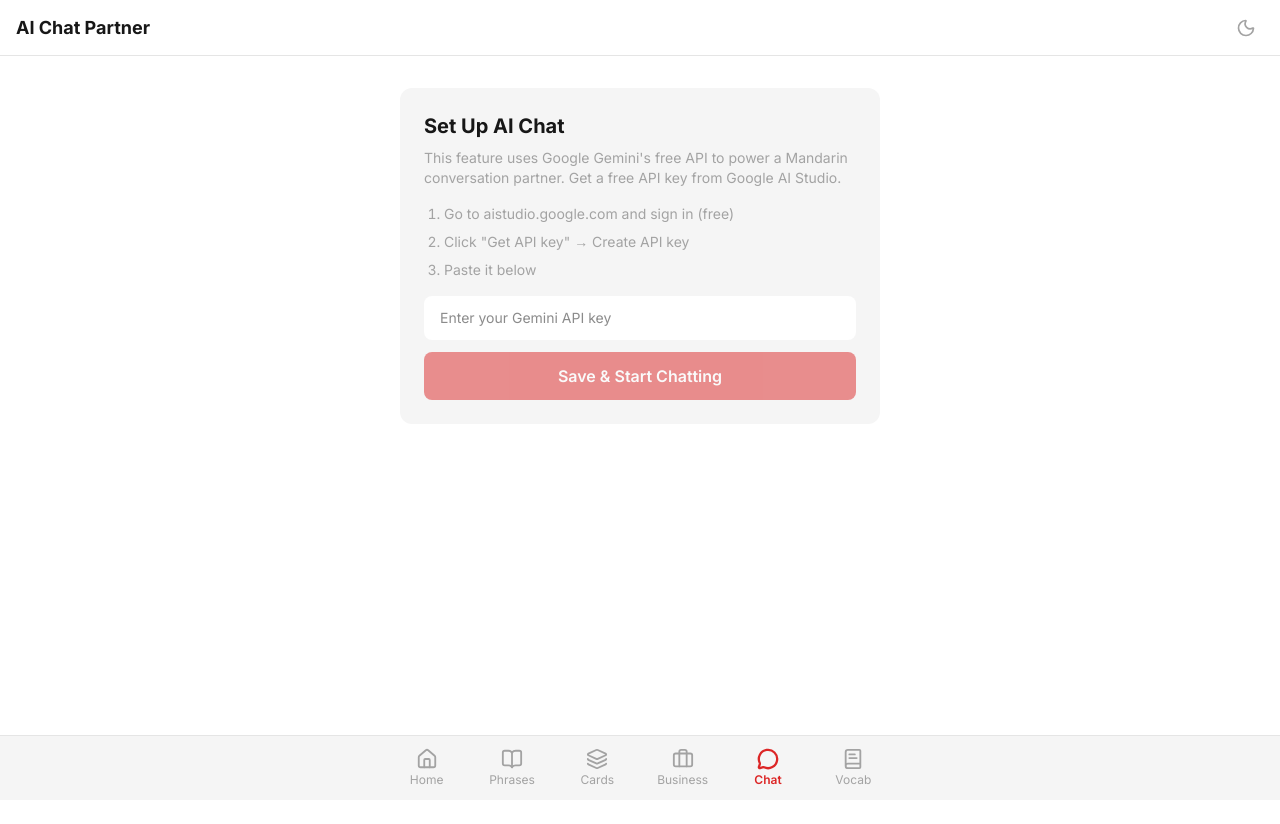
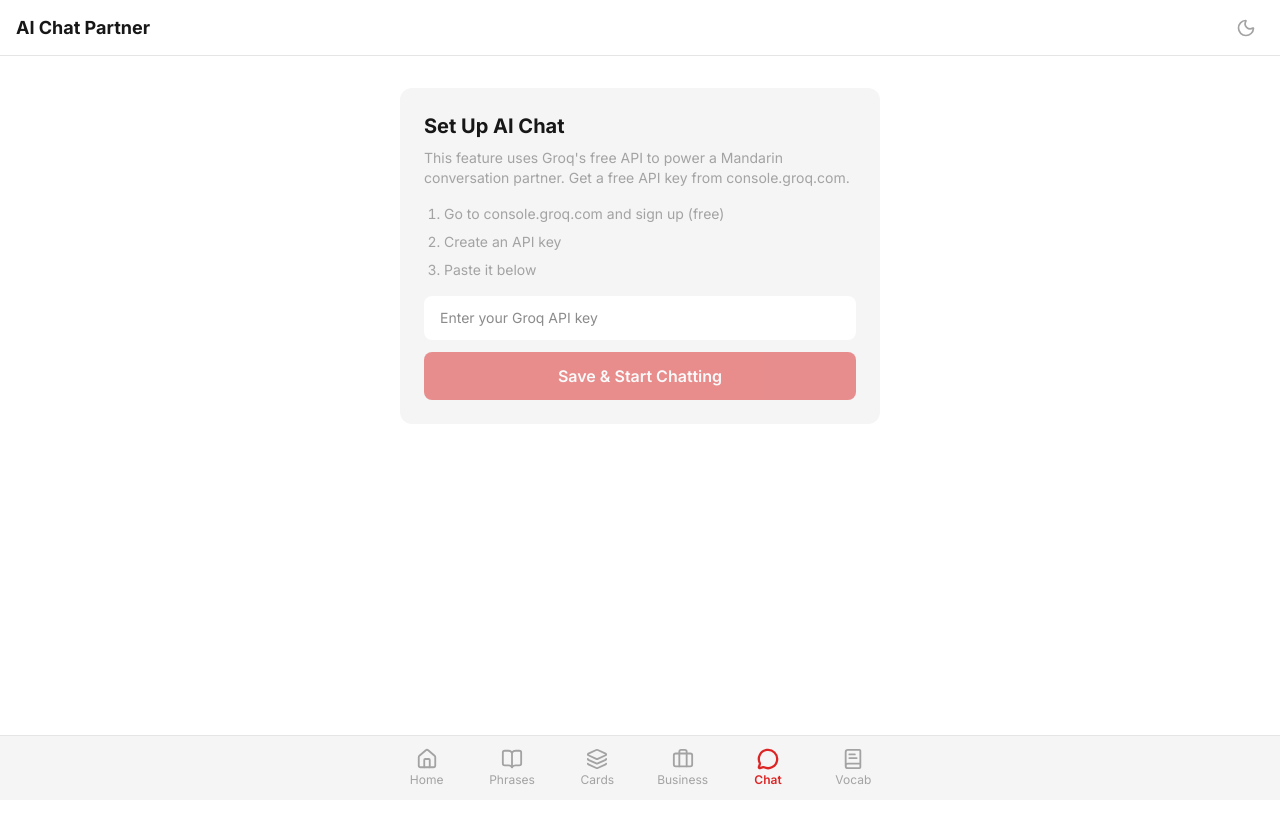
Before and after one commit to seangaw99-blip/mandarin-prep, a Next.js app: page /chat in a window 1280 px wide. Shown: the top 824 px of the page. Built offline with nearby package versions, Linux system fonts and the light colour scheme.

Commit message:
Revert AI chat to Groq; reset API key storage to clear Gemini keys

```diff
--- a/src/app/chat/page.tsx
+++ b/src/app/chat/page.tsx
@@ -20,7 +20,7 @@ interface ParsedResponse {
   raw: string;
 }
 
-const STORAGE_KEY = 'mandarin-chat-api-key';
+const STORAGE_KEY = 'mandarin-chat-groq-key';
 const CHAT_HISTORY_KEY = 'mandarin-chat-history';
 
 const BASE_RULES = `Rules:
@@ -214,23 +214,22 @@ export default function ChatPage() {
     setLoading(true);
 
     try {
-      const systemPrompt = activeTopic?.systemPrompt || topics[0].systemPrompt;
-      const contents = newMessages
-        .filter((m) => m.role !== 'system')
-        .map((m) => ({
-          role: m.role === 'assistant' ? 'model' : 'user',
-          parts: [{ text: m.content }],
-        }));
-
       const response = await fetch(
-        `https://generativelanguage.googleapis.com/v1beta/models/gemini-2.0-flash-lite:generateContent?key=${apiKey}`,
+        'https://api.groq.com/openai/v1/chat/completions',
         {
           method: 'POST',
-          headers: { 'Content-Type': 'application/json' },
+          headers: {
+            Authorization: `Bearer ${apiKey}`,
+            'Content-Type': 'application/json',
+          },
           body: JSON.stringify({
-            system_instruction: { parts: [{ text: systemPrompt }] },
-            contents,
-            generationConfig: { temperature: 0.7, maxOutputTokens: 500 },
+            model: 'llama-3.3-70b-versatile',
+            messages: [
+              { role: 'system', content: activeTopic?.systemPrompt || topics[0].systemPrompt },
+              ...newMessages.map((m) => ({ role: m.role, content: m.content })),
+            ],
+            temperature: 0.7,
+            max_tokens: 500,
           }),
         }
       );
@@ -246,7 +245,7 @@ export default function ChatPage() {
       }
 
       const assistantContent =
-        data.candidates?.[0]?.content?.parts?.[0]?.text || 'Sorry, I could not respond.';
+        data.choices?.[0]?.message?.content || 'Sorry, I could not respond.';
 
       setMessages([
         ...newMessages,
@@ -257,7 +256,7 @@ export default function ChatPage() {
         ...newMessages,
         {
           role: 'assistant',
-          content: `Error: ${error instanceof Error ? error.message : 'Could not connect to Gemini API. Check your API key.'}`,
+          content: `Error: ${error instanceof Error ? error.message : 'Could not connect to Groq API. Check your API key.'}`,
         },
       ]);
     } finally {
@@ -318,17 +317,17 @@ export default function ChatPage() {
           <div className="rounded-xl bg-card p-6">
             <h2 className="mb-2 text-xl font-bold">Set Up AI Chat</h2>
             <p className="mb-4 text-sm text-muted">
-              This feature uses Google Gemini&apos;s free API to power a Mandarin conversation partner.
-              Get a free API key from Google AI Studio.
+              This feature uses Groq&apos;s free API to power a Mandarin conversation partner.
+              Get a free API key from console.groq.com.
             </p>
             <ol className="mb-4 list-decimal space-y-2 pl-5 text-sm text-muted">
-              <li>Go to aistudio.google.com and sign in (free)</li>
-              <li>Click &quot;Get API key&quot; → Create API key</li>
+              <li>Go to console.groq.com and sign up (free)</li>
+              <li>Create an API key</li>
               <li>Paste it below</li>
             </ol>
             <input
               type="password"
-              placeholder="Enter your Gemini API key"
+              placeholder="Enter your Groq API key"
               value={apiKeyInput}
               onChange={(e) => setApiKeyInput(e.target.value)}
               className="mb-3 w-full rounded-lg bg-background px-4 py-3 text-sm focus:outline-none focus:ring-2 focus:ring-primary"
```
